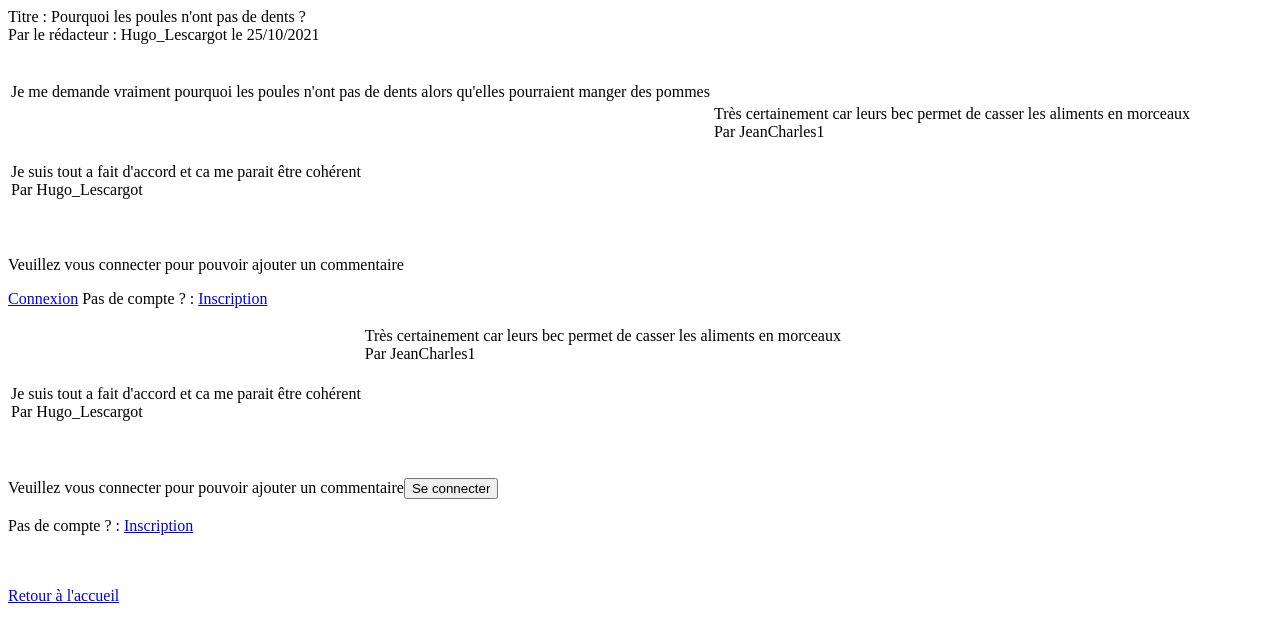
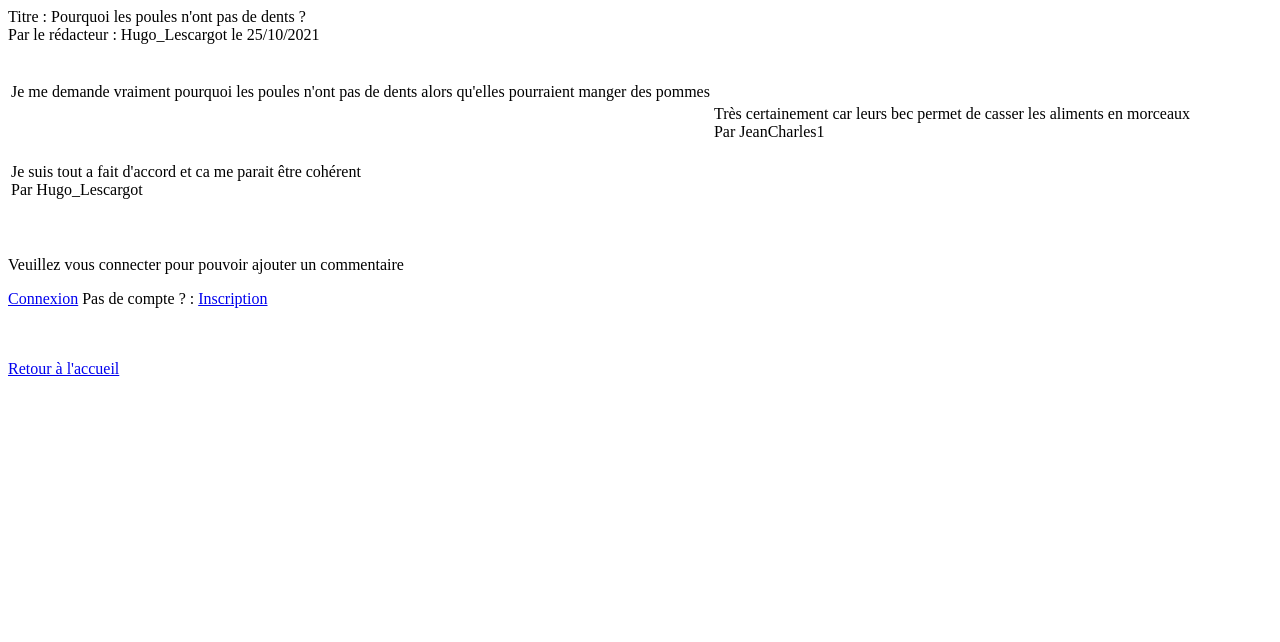
Before and after one commit to WhatANiceDayToCode/Blog-Project, a PHP site: page /discussion.php?idSujet=1 in a window 1280 px wide. Shown: the top 642 px of the page. Run offline with PHP 8.4, Linux system fonts and the light colour scheme; data comes from the database, SQL or seed files in the repository.

Commit message:
Revert "Update discussion.php"
This reverts commit 1926341d83547f80c6800defff2794ccf9a18ea8.

```diff
--- a/pages/discussion.php
+++ b/pages/discussion.php
@@ -119,58 +119,6 @@
                 echo ('  Pas de compte ? : ');
                 echo ('<a href="creerCompte.php"> Inscription </a></p>');
             }
-                    //Inclure toute les reponses avec un select et un foreach
-                    $result = $objPdo->query('SELECT texteReponse, pseudo
-                                              FROM reponse rep, redacteur redac
-                                              WHERE idSujet = '.$sujet['idSujet'].'
-                                              AND rep.idRedacteur = redac.idRedacteur');
-
-                    if ($result != null)
-                    {
-                        foreach ($result as $row)
-                        {
-                            echo ('<tr>');
-                            if ($row['pseudo'] != $sujet['pseudo'])
-                            {
-                                echo ('<td></td>');
-                            }
-                            echo ('<td>'.$row["texteReponse"].'<br> Par '.$row["pseudo"].'<br><br></td>');
-                            echo ('</tr>');
-                        }
-                    }
-
-                    echo ('<table>');
-
-                    // Afficher la saisie de commentaire uniquement si l'on est connecté
-                    if ($connecte)
-                    {
-                        // Section reponse
-                        echo ('<br>');
-                        echo ('<h3>Ajouter un commentaire</h3>');
-
-                        echo ('<form method="POST">');
-                        //Affichage du pseudo, et d'un formulaire de commentaire
-                        echo ('Votre pseudo : '.$pseudo.'<br><br>');
-
-                        echo ('<textarea name="reponse" placeholder="Votre réponse..." rows="5" cols="45"></textarea><br><br>');
-                        echo ('<input type="submit" value="Poster ma réponse" name="submit_reponse"/>');
-
-                        echo ('</form>');
-                    }
-                    else
-                    {
-                        echo('<br><br>');
-                        echo ('Veuillez vous connecter pour pouvoir ajouter un commentaire');
-
-                        // Proposition de connexion
-                        echo('');
-                        echo('<a href="login.php"><input type="button" value="Se connecter"></a><br>');
-
-                        // Ou d'inscription !
-                        echo('');
-                        echo('<br>Pas de compte ? : ');
-                        echo('<a href="creerCompte.php"> Inscription </a></p>');
-                    }
 
             echo ('<br /><br />');
         } else {
```
